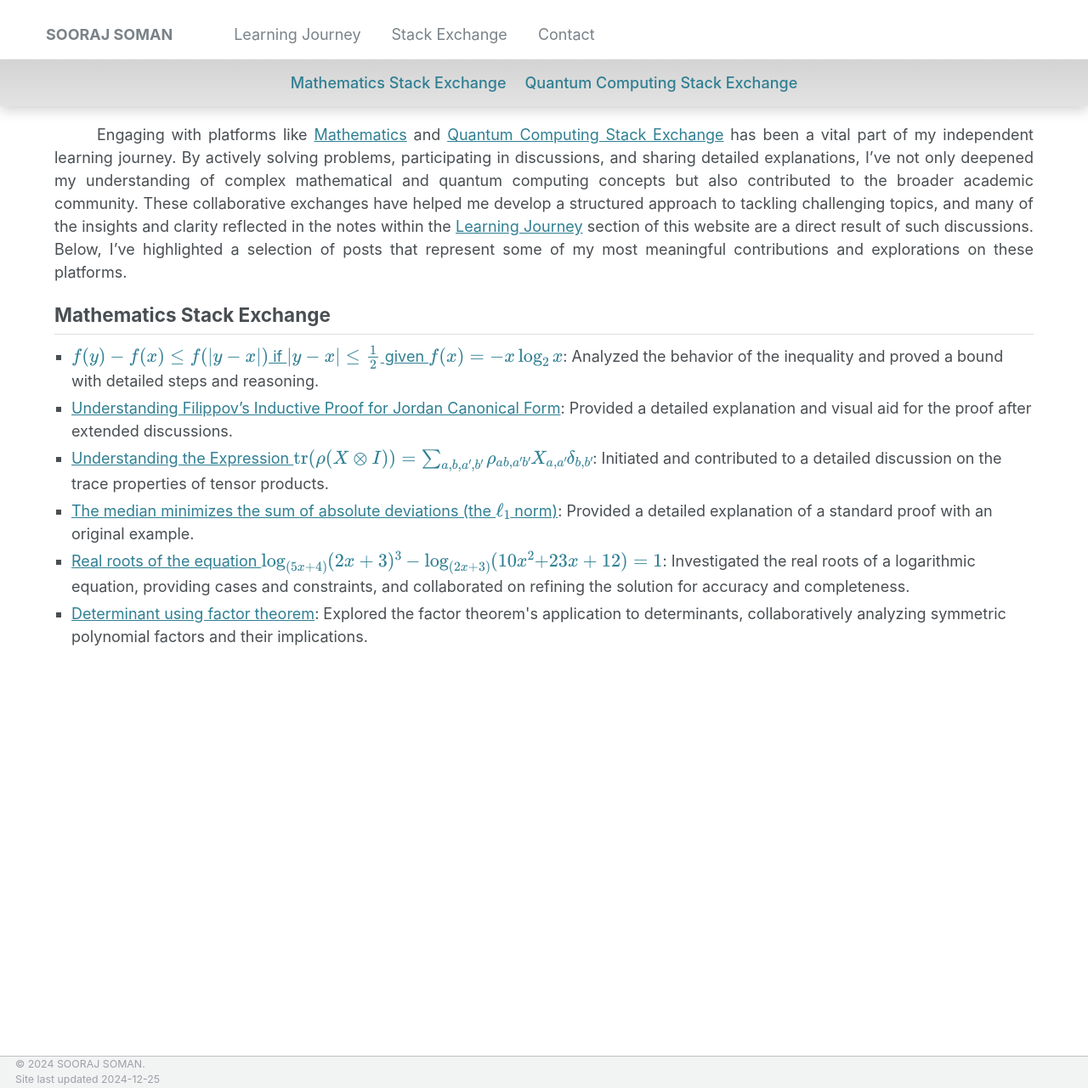
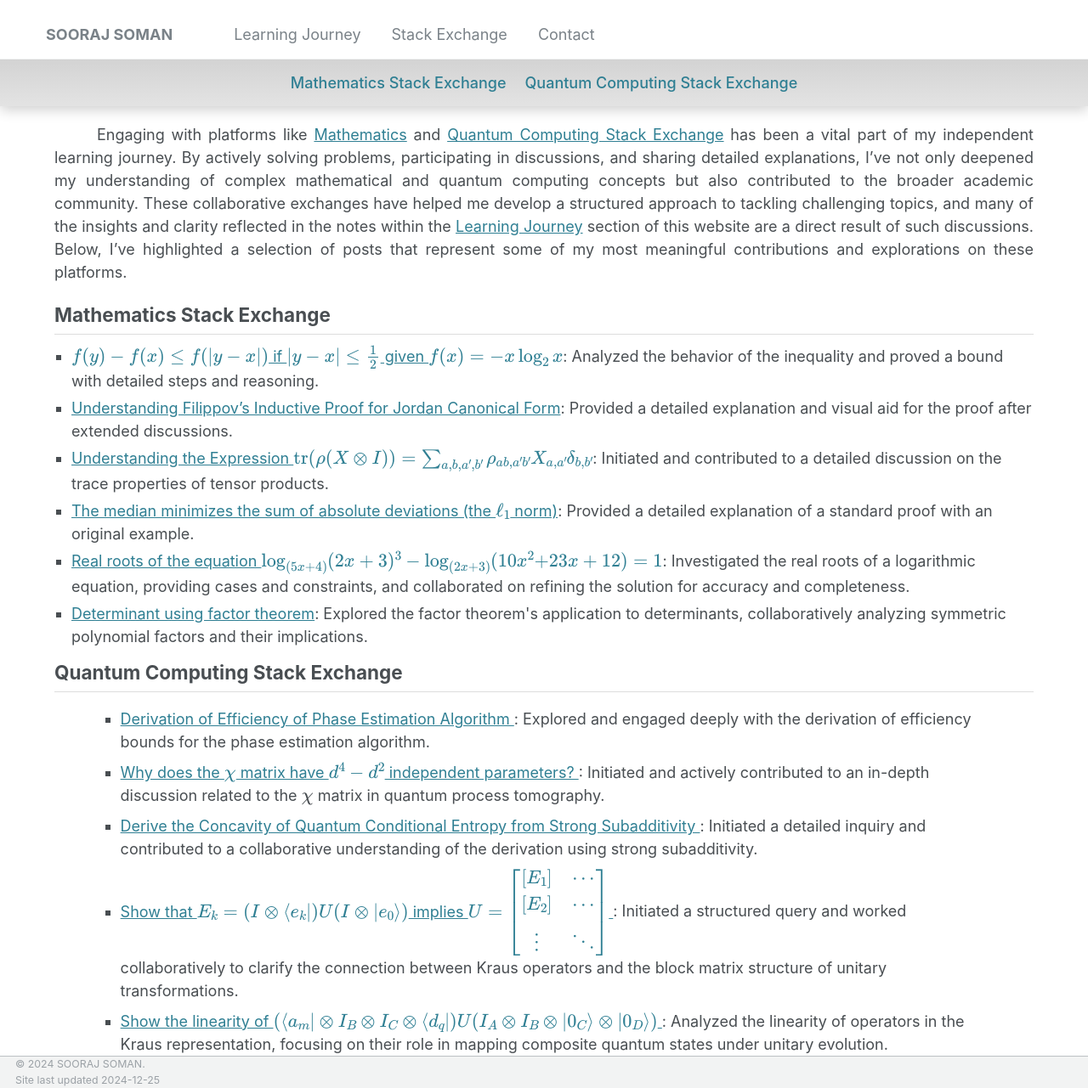
Before and after one commit to soorajss1729/soorajss1729.github.io, a Jekyll site: the page built from _stac/stac.md, in a window 1280 px wide and 1281 px high. Shown: the whole window at 85% size. Built offline with Jekyll 4.4.1, drawn with Linux system fonts in a browser that asks for light colours.

Commit message:
Update stac.md

```diff
--- a/_stac/stac.md
+++ b/_stac/stac.md
@@ -104,3 +104,36 @@
 Determinant using factor theorem</a>: Explored the factor theorem's application to determinants, collaboratively analyzing symmetric polynomial factors and their implications.</li>
 </ul>
 </div>
+
+
+<h2 id="qc-stac">Quantum Computing Stack Exchange</h2>
+
+<div id="toc-container">
+  <ul>
+    <li>
+      <a href="https://quantumcomputing.stackexchange.com/questions/22032/derivation-of-efficiency-of-phase-estimation-algorithm">
+        Derivation of Efficiency of Phase Estimation Algorithm
+      </a>: Explored and engaged deeply with the derivation of efficiency bounds for the phase estimation algorithm.
+    </li>
+    <li>
+      <a href="https://quantumcomputing.stackexchange.com/questions/28924/why-does-the-chi-matrix-have-d4-d2-independent-parameters">
+        Why does the $\chi$ matrix have $d^4-d^2$ independent parameters?
+      </a>: Initiated and actively contributed to an in-depth discussion related to the $\chi$ matrix in quantum process tomography.
+    </li>
+    <li>
+      <a href="https://quantumcomputing.stackexchange.com/questions/32094/derive-the-concavity-of-quantum-conditional-entropy-from-strong-subadditivity">
+        Derive the Concavity of Quantum Conditional Entropy from Strong Subadditivity
+      </a>: Initiated a detailed inquiry and contributed to a collaborative understanding of the derivation using strong subadditivity.
+    </li>
+    <li>
+      <a href="https://quantumcomputing.stackexchange.com/questions/28290/show-that-e-k-i-otimes-langle-e-kui-otimese-0-rangle-implies-u-beginb">
+        Show that $E_k=(I\otimes\langle e_k|)U(I\otimes|e_0\rangle)$ implies $U=\begin{bmatrix}[E_1]&\cdots\\ [E_2]&\cdots\\\vdots&\ddots\end{bmatrix}$
+      </a>: Initiated a structured query and worked collaboratively to clarify the connection between Kraus operators and the block matrix structure of unitary transformations.
+    </li>
+    <li>
+      <a href="https://quantumcomputing.stackexchange.com/questions/28144/show-the-linearity-of-langle-a-m-otimes-i-b-otimes-i-c-otimes-langle-d-q">
+        Show the linearity of $(\langle a_m|\otimes I_B\otimes I_C\otimes \langle d_q|) U(I_{A}\otimes I_B\otimes |0_{C}\rangle\otimes |0_{D}\rangle)$
+      </a>: Analyzed the linearity of operators in the Kraus representation, focusing on their role in mapping composite quantum states under unitary evolution.
+    </li>
+  </ul>
+</div>
```
